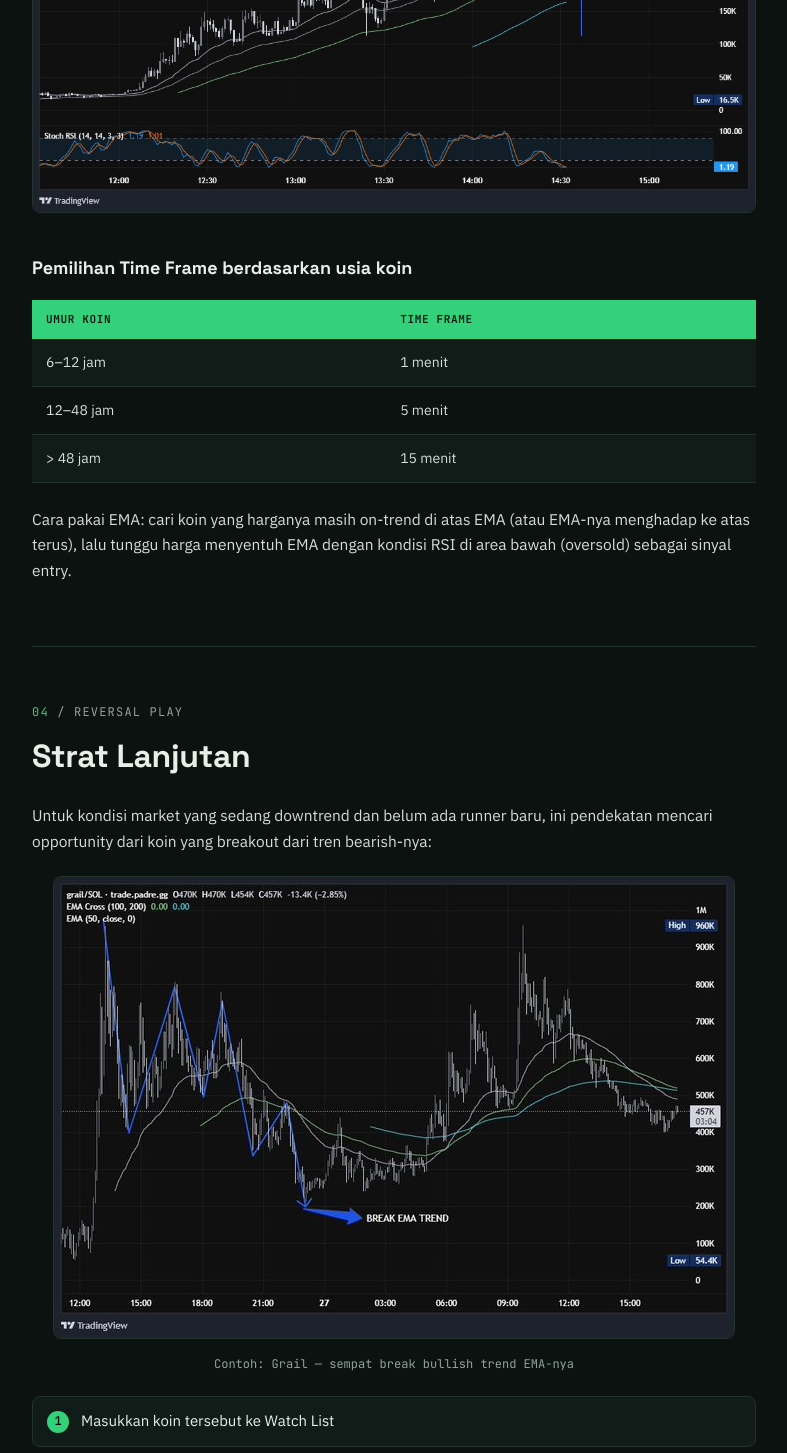
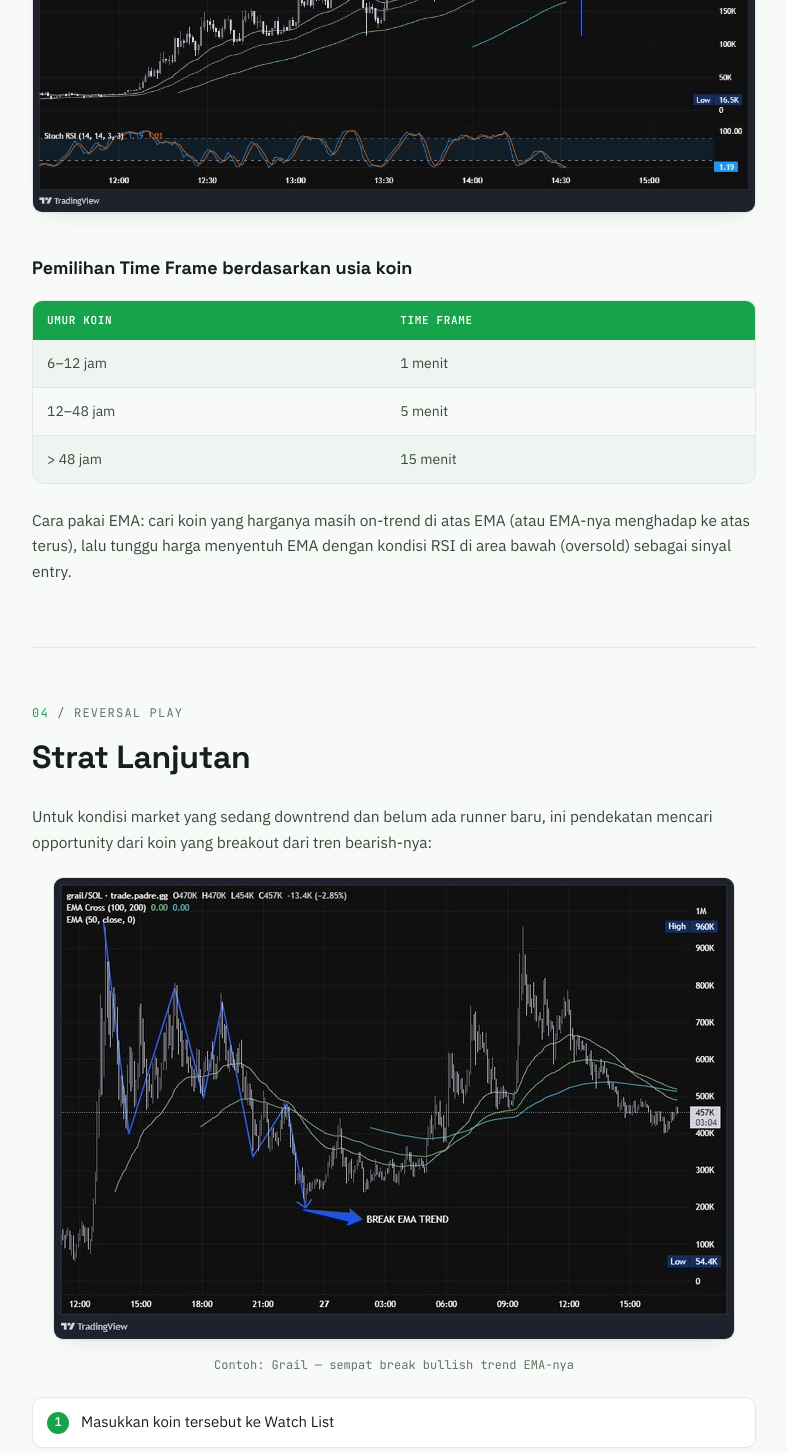
Before and after one commit to zerocell01/anantanotes, a React (Vite) app: page /notes/degen-trading-obicle in a window 1280 px wide. Shown: the part 5404-6857 px from the top of the page, without its empty margins (376-1163 px from the left). Built offline with nearby package versions, Linux system fonts and the light colour scheme.

Commit message:
Switch to a fresh light theme
Replace the dark palette with a light, airy green-and-white theme
across the landing page and note pages: soft card shadows, lighter
callouts/tables, and a lighter grid texture.

```diff
--- a/src/index.css
+++ b/src/index.css
@@ -1,11 +1,12 @@
 :root {
-  --bg: #0b1210;
-  --surface: #111c19;
-  --surface-2: #16221e;
-  --border: #22322d;
-  --text: #e7efe9;
-  --muted: #8fa39a;
-  --bull: #33d17a;
+  --bg: #f8faf8;
+  --surface: #ffffff;
+  --surface-2: #f1f6f2;
+  --border: #e3e9e2;
+  --text: #16201a;
+  --muted: #647268;
+  --accent: #16a34a;
+  --accent-soft: #e8f8ee;
   --mono: 'JetBrains Mono', monospace;
   --display: 'Space Grotesk', sans-serif;
   --body: 'IBM Plex Sans', sans-serif;
@@ -43,8 +44,8 @@ a {
   inset: 0;
   z-index: 0;
   pointer-events: none;
-  background-image: linear-gradient(rgba(255, 255, 255, 0.025) 1px, transparent 1px),
-    linear-gradient(90deg, rgba(255, 255, 255, 0.025) 1px, transparent 1px);
+  background-image: linear-gradient(rgba(22, 32, 26, 0.035) 1px, transparent 1px),
+    linear-gradient(90deg, rgba(22, 32, 26, 0.035) 1px, transparent 1px);
   background-size: 42px 42px;
   mask-image: radial-gradient(ellipse 80% 60% at 50% 0%, black 40%, transparent 90%);
 }
@@ -67,7 +68,7 @@ main {
 }
 
 .brand strong {
-  color: var(--bull);
+  color: var(--accent);
 }
 
 h1 {
@@ -75,6 +76,7 @@ h1 {
   font-size: clamp(30px, 6vw, 48px);
   margin: 0 0 14px;
   line-height: 1.15;
+  color: var(--text);
 }
 
 .lede {
@@ -107,15 +109,16 @@ h1 {
   color: inherit;
   background: var(--surface);
   border: 1px solid var(--border);
-  border-radius: 12px;
+  border-radius: 16px;
   padding: 20px 22px;
-  transition: border-color 0.15s ease, transform 0.15s ease, background 0.15s ease;
+  box-shadow: 0 1px 2px rgba(22, 32, 26, 0.04), 0 10px 24px -16px rgba(22, 32, 26, 0.12);
+  transition: border-color 0.15s ease, transform 0.15s ease, box-shadow 0.15s ease;
 }
 
 .note-card:hover {
-  border-color: var(--bull);
-  background: var(--surface-2);
-  transform: translateY(-1px);
+  border-color: var(--accent);
+  transform: translateY(-2px);
+  box-shadow: 0 4px 10px rgba(22, 32, 26, 0.05), 0 16px 32px -16px rgba(22, 163, 74, 0.25);
 }
 
 .note-meta {
@@ -124,7 +127,7 @@ h1 {
   gap: 8px;
   font-family: var(--mono);
   font-size: 11.5px;
-  color: var(--bull);
+  color: var(--accent);
   text-transform: uppercase;
   letter-spacing: 0.06em;
   margin-bottom: 8px;
@@ -134,7 +137,7 @@ h1 {
   width: 6px;
   height: 6px;
   border-radius: 50%;
-  background: var(--bull);
+  background: var(--accent);
   flex-shrink: 0;
 }
 
@@ -143,6 +146,7 @@ h1 {
   font-size: 19px;
   font-weight: 600;
   margin-bottom: 6px;
+  color: var(--text);
 }
 
 .note-desc {
--- a/src/pages/DegenTradingObicle.css
+++ b/src/pages/DegenTradingObicle.css
@@ -1,16 +1,16 @@
 .note-degen {
-  --bg: #0b1210;
-  --surface: #111c19;
-  --surface-2: #16221e;
-  --border: #22322d;
-  --text: #e7efe9;
-  --muted: #8fa39a;
-  --bull: #33d17a;
-  --bull-dim: #1b3a2b;
-  --bear: #ff6161;
-  --bear-dim: #3a1e1e;
-  --amber: #f2b134;
-  --amber-dim: #3a2f14;
+  --bg: #f8faf8;
+  --surface: #ffffff;
+  --surface-2: #eef4ef;
+  --border: #e3e9e2;
+  --text: #16201a;
+  --muted: #647268;
+  --bull: #16a34a;
+  --bull-dim: #e8f8ee;
+  --bear: #dc2626;
+  --bear-dim: #fdecec;
+  --amber: #b45309;
+  --amber-dim: #fef3e0;
   --mono: 'JetBrains Mono', monospace;
   --display: 'Space Grotesk', sans-serif;
   --body: 'IBM Plex Sans', sans-serif;
@@ -74,6 +74,7 @@
   font-size: 19px;
   margin: 0 0 24px;
   line-height: 1.25;
+  color: var(--text);
 }
 .note-degen nav.toc a {
   display: flex;
@@ -124,7 +125,7 @@
   height: 7px;
   border-radius: 50%;
   background: var(--bull);
-  box-shadow: 0 0 8px var(--bull);
+  box-shadow: 0 0 8px rgba(22, 163, 74, 0.45);
 }
 .note-degen h1.title {
   font-family: var(--display);
@@ -133,6 +134,7 @@
   line-height: 1.05;
   margin: 0 0 14px;
   letter-spacing: -0.01em;
+  color: var(--text);
 }
 .note-degen h1.title span {
   color: var(--bull);
@@ -148,8 +150,8 @@
   font-size: 12.5px;
   color: var(--amber);
   background: var(--amber-dim);
-  border: 1px solid rgba(242, 177, 52, 0.35);
-  border-radius: 6px;
+  border: 1px solid rgba(180, 83, 9, 0.25);
+  border-radius: 8px;
   padding: 14px 16px;
   max-width: 720px;
   line-height: 1.6;
@@ -166,8 +168,8 @@
 .note-degen .candle {
   width: 9px;
   background: var(--bull);
-  border-radius: 1px;
-  opacity: 0.85;
+  border-radius: 2px;
+  opacity: 0.9;
 }
 .note-degen .candle.down {
   background: var(--bear);
@@ -209,6 +211,7 @@
   font-size: clamp(24px, 3vw, 32px);
   margin: 0 0 20px;
   letter-spacing: -0.01em;
+  color: var(--text);
 }
 .note-degen h3 {
   font-family: var(--display);
@@ -225,7 +228,7 @@
 
 .note-degen p {
   margin: 0 0 14px;
-  color: #d3ded7;
+  color: #384a3d;
   font-size: 15.5px;
 }
 .note-degen strong {
@@ -242,7 +245,7 @@
   padding-left: 22px;
   margin-bottom: 9px;
   font-size: 15.5px;
-  color: #d3ded7;
+  color: #384a3d;
 }
 .note-degen ul.list li::before {
   content: '›';
@@ -266,8 +269,9 @@
   margin-bottom: 8px;
   background: var(--surface);
   border: 1px solid var(--border);
-  border-radius: 8px;
+  border-radius: 10px;
   font-size: 15px;
+  box-shadow: 0 1px 2px rgba(22, 32, 26, 0.03);
 }
 .note-degen ol.steps li::before {
   content: counter(step);
@@ -277,7 +281,7 @@
   transform: translateY(-50%);
   font-family: var(--mono);
   font-weight: 600;
-  color: var(--bg);
+  color: #ffffff;
   background: var(--bull);
   width: 22px;
   height: 22px;
@@ -289,7 +293,7 @@
 }
 
 .note-degen .callout {
-  border-radius: 8px;
+  border-radius: 10px;
   padding: 16px 18px;
   margin: 18px 0;
   font-size: 14.5px;
@@ -298,18 +302,18 @@
 }
 .note-degen .callout.tip {
   background: var(--bull-dim);
-  border-color: rgba(51, 209, 122, 0.35);
-  color: #cdeedb;
+  border-color: rgba(22, 163, 74, 0.25);
+  color: #14532d;
 }
 .note-degen .callout.warn {
   background: var(--amber-dim);
-  border-color: rgba(242, 177, 52, 0.35);
-  color: #f4dfae;
+  border-color: rgba(180, 83, 9, 0.25);
+  color: #7c3e0a;
 }
 .note-degen .callout.stop {
   background: var(--bear-dim);
-  border-color: rgba(255, 97, 97, 0.35);
-  color: #ffd3d3;
+  border-color: rgba(220, 38, 38, 0.25);
+  color: #7f1d1d;
 }
 .note-degen .callout .lbl {
   font-family: var(--mono);
@@ -327,8 +331,9 @@
 }
 .note-degen figure img {
   max-width: 100%;
-  border-radius: 8px;
+  border-radius: 10px;
   border: 1px solid var(--border);
+  box-shadow: 0 1px 2px rgba(22, 32, 26, 0.04), 0 12px 24px -16px rgba(22, 32, 26, 0.15);
 }
 .note-degen figcaption {
   font-family: var(--mono);
@@ -341,9 +346,10 @@
   background: var(--surface);
   border: 1px solid var(--border);
   border-left: 3px solid var(--bull);
-  border-radius: 6px;
+  border-radius: 8px;
   padding: 16px 18px;
   margin-bottom: 14px;
+  box-shadow: 0 1px 2px rgba(22, 32, 26, 0.03);
 }
 .note-degen .rule-card .tag {
   font-family: var(--mono);
@@ -357,9 +363,13 @@
 
 .note-degen table.journal {
   width: 100%;
-  border-collapse: collapse;
+  border-collapse: separate;
+  border-spacing: 0;
   margin: 18px 0 24px;
   font-size: 14px;
+  border-radius: 10px;
+  overflow: hidden;
+  border: 1px solid var(--border);
 }
 .note-degen table.journal th {
   font-family: var(--mono);
@@ -367,18 +377,21 @@
   text-transform: uppercase;
   letter-spacing: 0.06em;
   text-align: left;
-  color: var(--bg);
+  color: #ffffff;
   background: var(--bull);
   padding: 10px 14px;
 }
 .note-degen table.journal td {
   padding: 12px 14px;
   border-bottom: 1px solid var(--border);
-  color: #d3ded7;
+  color: #384a3d;
   vertical-align: top;
 }
+.note-degen table.journal tr:last-child td {
+  border-bottom: none;
+}
 .note-degen table.journal tr:nth-child(even) td {
-  background: var(--surface);
+  background: var(--surface-2);
 }
 
 .note-degen .metric-row {
@@ -392,9 +405,10 @@
   font-size: 13px;
   background: var(--surface);
   border: 1px solid var(--border);
-  border-radius: 6px;
+  border-radius: 8px;
   padding: 10px 14px;
   color: var(--text);
+  box-shadow: 0 1px 2px rgba(22, 32, 26, 0.03);
 }
 .note-degen .metric b {
   color: var(--bull);
@@ -409,9 +423,9 @@
   margin: 16px 0 20px;
 }
 .note-degen .pill {
-  background: var(--surface);
+  background: var(--surface-2);
   border: 1px solid var(--border);
-  border-radius: 6px;
+  border-radius: 8px;
   padding: 10px 12px;
   font-size: 13px;
   color: var(--muted);
@@ -434,7 +448,7 @@
 
 .note-degen ::selection {
   background: var(--bull);
-  color: #04140c;
+  color: #ffffff;
 }
 
 .note-degen ::-webkit-scrollbar {
```
